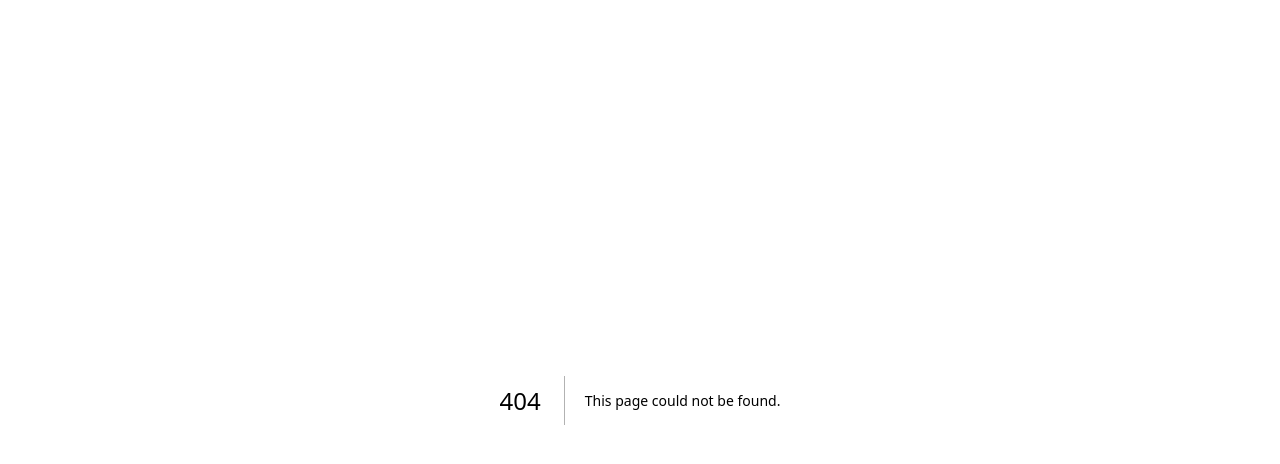
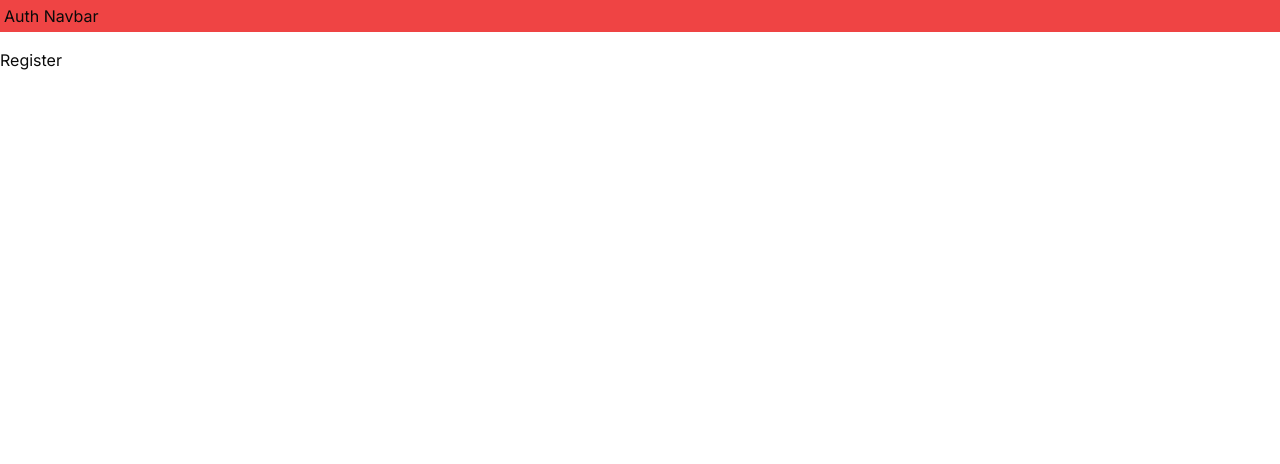
Before and after one commit to genie-ru/Livestream-app, a Next.js app in the folder livestream/: page /auth/register in a window 1280 px wide. Before the commit this address had no page. Shown: the top 464 px of the page. Built offline with nearby package versions, Linux system fonts and the light colour scheme.

Commit message:
add login folder register folder in auth

```diff
--- /dev/null
+++ b/livestream/app/auth/layout.tsx
@@ -0,0 +1,15 @@
+const AuthLayout = ({
+    children
+}: {
+  children: React.ReactNode;
+}) => {
+  return (
+    <div className="flex flex-col gap-y-4">
+      <nav className="p-1 bg-red-500 w-full">
+        Auth Navbar
+      </nav>
+      {children}
+    </div>
+  );
+}
+export default AuthLayout;
--- /dev/null
+++ b/livestream/app/auth/login/page.tsx
@@ -0,0 +1,7 @@
+const LoginPage = () => {
+  return (
+    <div>page</div>
+  );
+};
+
+export default LoginPage;
--- /dev/null
+++ b/livestream/app/auth/register/page.tsx
@@ -0,0 +1,9 @@
+const RegisterPage = () => {
+    return (
+      <div>
+            Register
+        </div>
+    );
+};
+
+export default RegisterPage;
--- a/livestream/app/page.tsx
+++ b/livestream/app/page.tsx
@@ -1,4 +1,5 @@
 import { Button } from "@/components/ui/button";
+
 export default function Home() {
   return (
     <Button size="lg">
```
